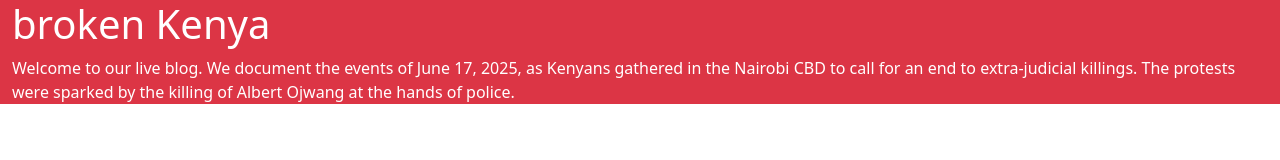
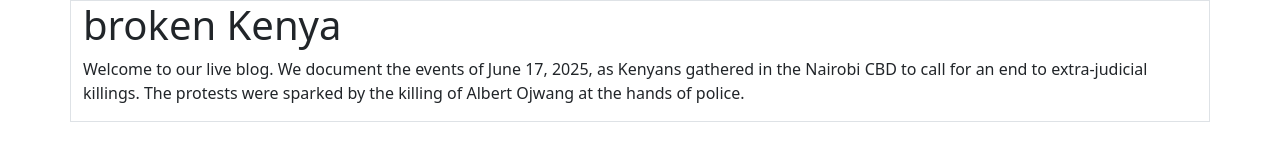
Before and after one commit to matsue-code/containers-in-boost-trap, a plain HTML site: page index.html in a window 1280 px wide. Drawn offline with nearby package versions, Linux system fonts and the light colour scheme.

Commit message:
third commit

```diff
--- a/index.html
+++ b/index.html
@@ -11,7 +11,7 @@
     <title>Document</title>
 </head>
 <body>
-    <div class="container-fluid bg-danger text-white">
+    <div class="container border 5px solid black">
         <h1>broken Kenya</h1>
         <p>
             Welcome to our live blog. We document the events of June 17, 2025, as Kenyans gathered in the Nairobi CBD to call for an
```
